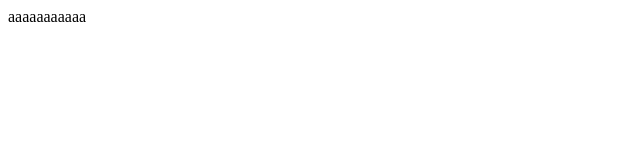
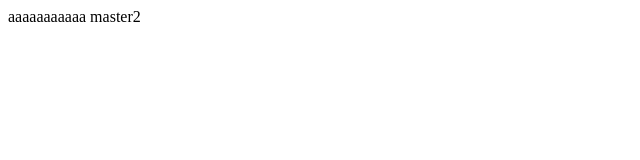
Before and after one commit to yjl0113/word, a plain HTML site: page index.html in a window 1280 px wide. Shown: the full height of the page, 0-640 px from the left. Drawn offline with Linux system fonts and the light colour scheme.

Commit message:
updata master2

```diff
--- a/index.html
+++ b/index.html
@@ -6,5 +6,7 @@
 </head>
 <body>
 aaaaaaaaaaa
+
+master2
 </body>
 </html>
```
